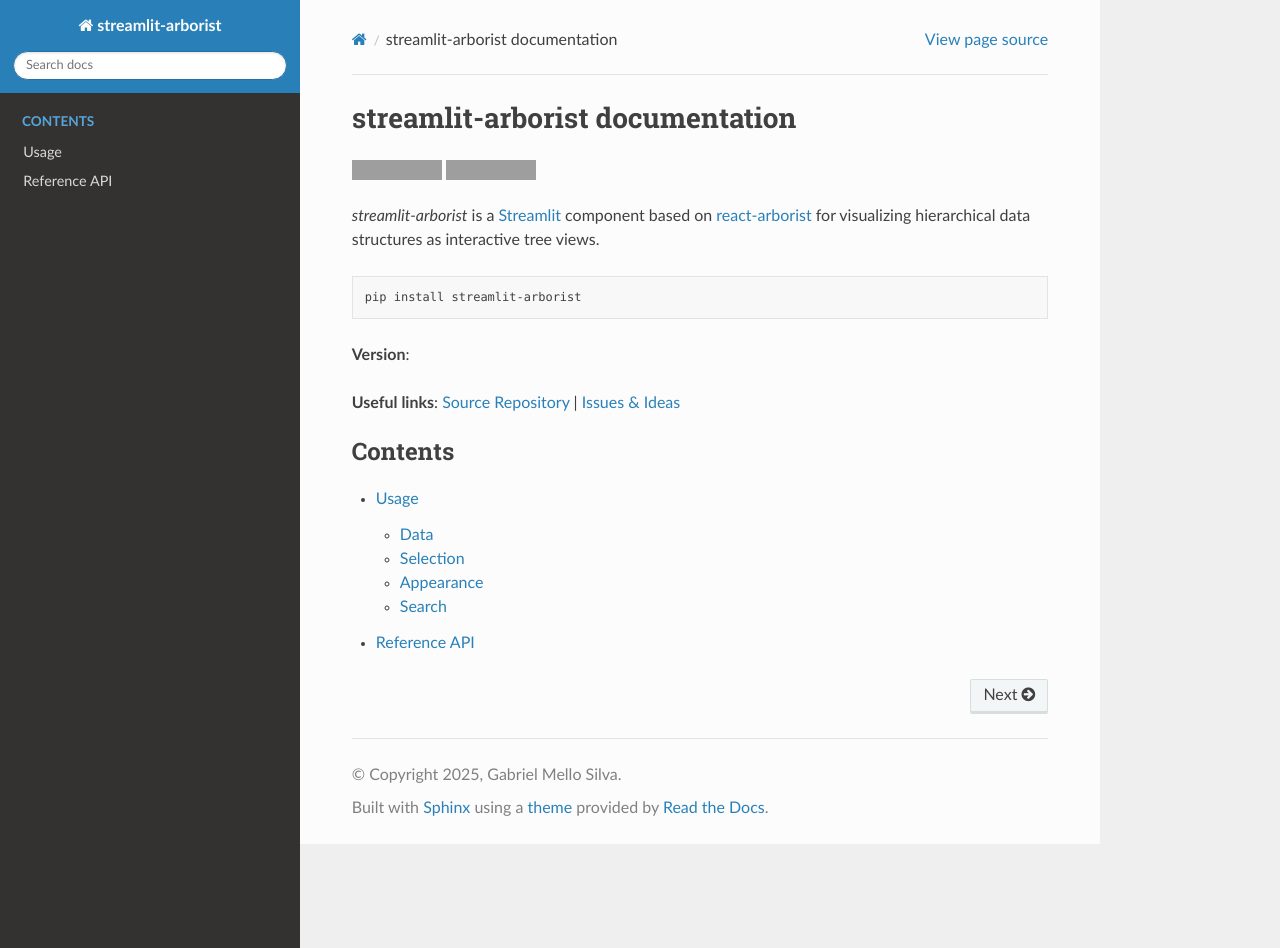
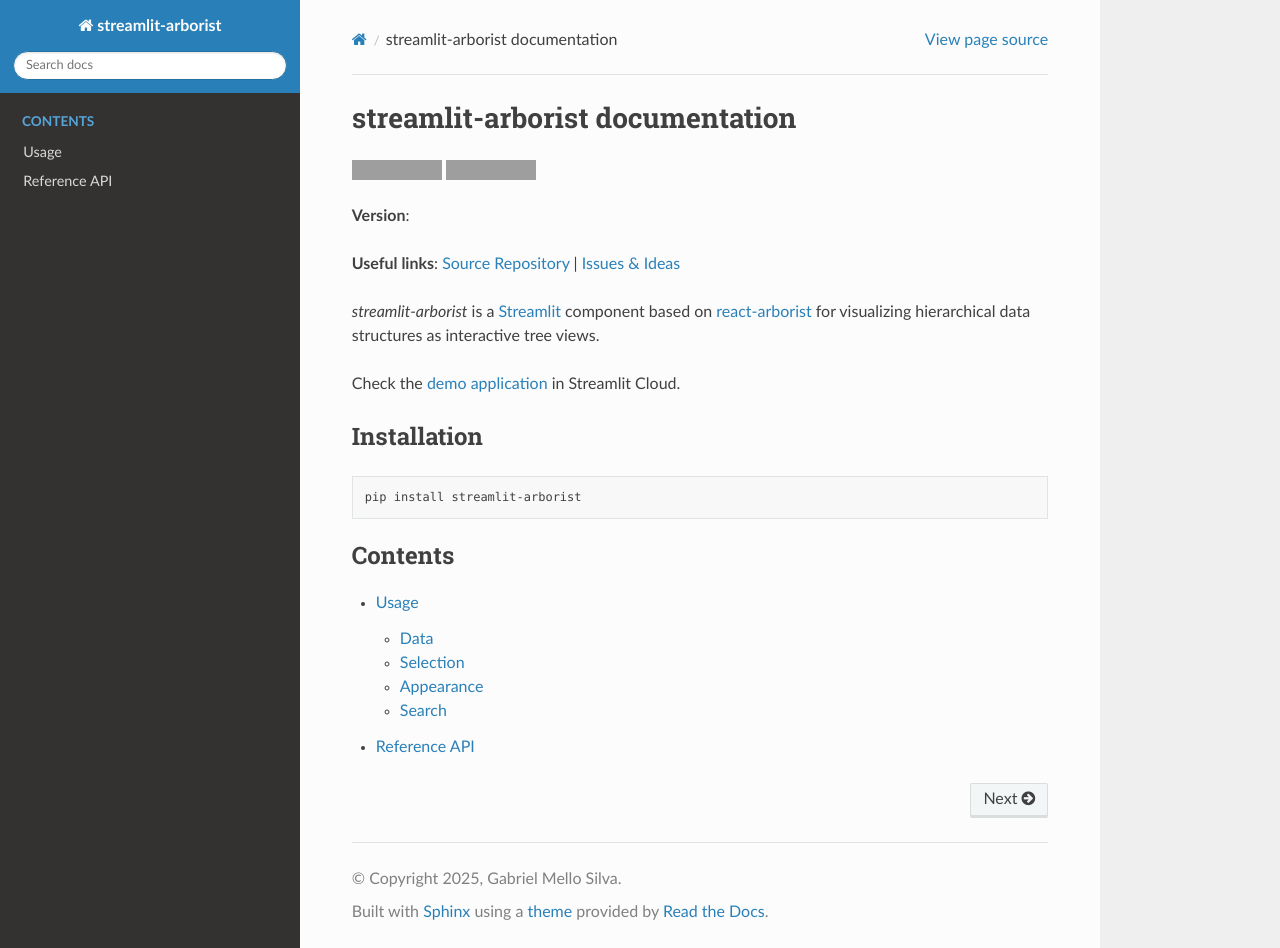
Before and after one commit to gabriel-msilva/streamlit-arborist, a Sphinx documentation site: the page built from docs/index.rst, in a window 1280 px wide and 948 px high. Built offline with Sphinx 7.4.7 and the Read the Docs theme 3.1.0, drawn with Linux system fonts in a browser that asks for light colours; the version number could not be read and is left out; grey boxes are pictures that could not be loaded.

Commit message:
DOCS: Add link to demo app in index page

```diff
--- a/docs/index.rst
+++ b/docs/index.rst
@@ -8,13 +8,6 @@
 .. image:: https://img.shields.io/pypi/l/streamlit-arborist
    :alt: PyPI - License
 
-*streamlit-arborist* is a `Streamlit <https://streamlit.io/>`_ component based on
-`react-arborist <https://github.com/brimdata/react-arborist>`_ for visualizing
-hierarchical data structures as interactive tree views.
-
-.. code-block:: bash
-
-   pip install streamlit-arborist
 
 **Version**: |release|
 
@@ -22,6 +15,20 @@
 `Source Repository <https://github.com/gabriel-msilva/streamlit-arborist/>`_
 | `Issues & Ideas <https://github.com/gabriel-msilva/streamlit-arborist/issues>`_
 
+*streamlit-arborist* is a `Streamlit <https://streamlit.io/>`_ component based on
+`react-arborist <https://github.com/brimdata/react-arborist>`_ for visualizing
+hierarchical data structures as interactive tree views.
+
+Check the `demo application <https://streamlit-arborist-demo.streamlit.app/>`_ in
+Streamlit Cloud.
+
+Installation
+------------
+
+.. code-block:: bash
+
+   pip install streamlit-arborist
+
 .. toctree::
    :maxdepth: 2
    :caption: Contents
```
